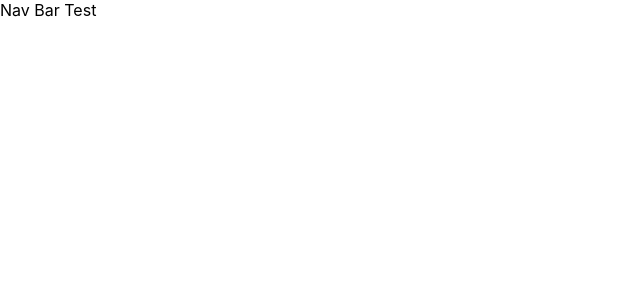
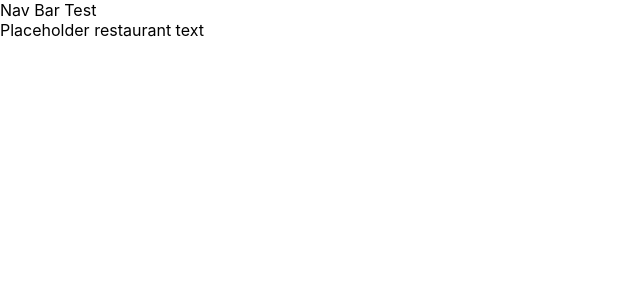
Before and after one commit to shoemjoh/react-review-app-project, a React (Create React App) app: page /restaurants in a window 1280 px wide. Before the commit this address had no page. Shown: the top 300 px of the page, without its empty margins (0-640 px from the left). Built offline with nearby package versions, Linux system fonts and the light colour scheme.

Commit message:
Working routes on hotels and restaurants pages

```diff
--- a/src/App.js
+++ b/src/App.js
@@ -1,14 +1,19 @@
 import './App.css';
+import { useState } from 'react'
 import Home from './pages/Home';
 import NavBar from './components/NavBar';
 import Destinations from './pages/Destinations';
+import Hotels from './pages/Hotels';
 import { BrowserRouter as Router, Route, Routes } from 'react-router-dom';
+import Restaurants from './pages/Restaurants';
 
 
 
 // Store any needed parent state and the routing options.
+// Wrap in Router, then use Routes to define routes.
 
 function App() {
+
   return (
     <Router>
       <div>
@@ -16,6 +21,8 @@ function App() {
         <Routes>
           <Route path="/" element={<Home />} />
           <Route path="/destinations" element={<Destinations />} />
+          <Route path="/hotels" element={<Hotels />} />
+          <Route path="/restaurants" element={<Restaurants />} />
         </Routes>
       </div>
     </Router>
--- /dev/null
+++ b/src/pages/Hotels.js
@@ -0,0 +1,11 @@
+import React from 'react'
+
+const Hotels = () => {
+    return (
+        <div>
+            Placeholder Hotel text
+        </div>
+    )
+}
+
+export default Hotels
--- /dev/null
+++ b/src/pages/Restaurants.js
@@ -0,0 +1,11 @@
+import React from 'react'
+
+const Restaurants = () => {
+    return (
+        <div>
+            Placeholder restaurant text
+        </div>
+    )
+}
+
+export default Restaurants
```
